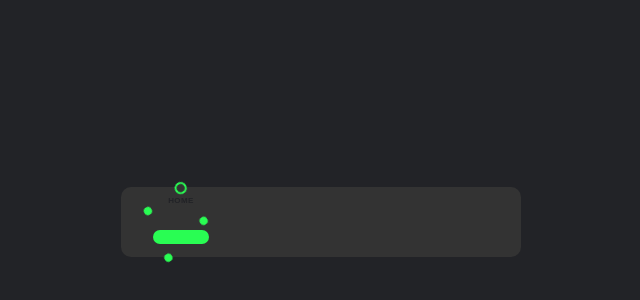
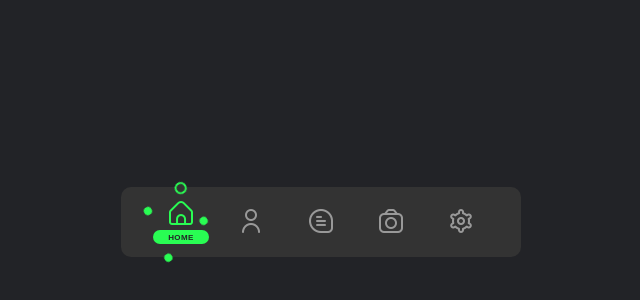
Before and after one commit to syshydra/menu, a plain HTML site: page index.html in a window 1280 px wide. Shown: the part 178-478 px from the top of the page, without its empty margins (319-959 px from the left). Drawn offline with nearby package versions, Linux system fonts and the light colour scheme.

Commit message:
icons add

```diff
--- a/index.html
+++ b/index.html
@@ -5,7 +5,7 @@
 	<meta name="viewport" content="width=device-width, initial-scale=1">
 	<title>menu animate</title>
 
-  	<link rel="stylesheet" href="https://unicons.iconscout.com/release/v4.0.0/css/line.css">
+  	<link rel="stylesheet" href="./icons/css/uicons-regular-rounded.css">
 
 	<link rel="stylesheet" type="text/css" href="./style.css">
 </head>
@@ -16,7 +16,7 @@
 			<li class="list active">
 				<a href="#">
 					<span class="icon">
-						<i class="fi fi-rr-home"></i>
+						<i class="fi-rr-home"></i>
 					</span>
 					<span class="text">Home</span>
 				</a>
```
